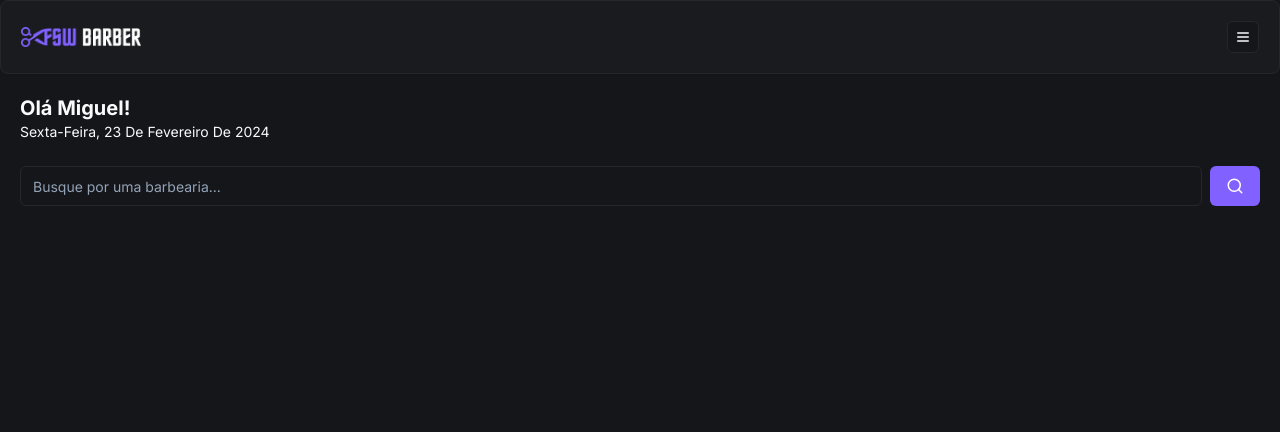
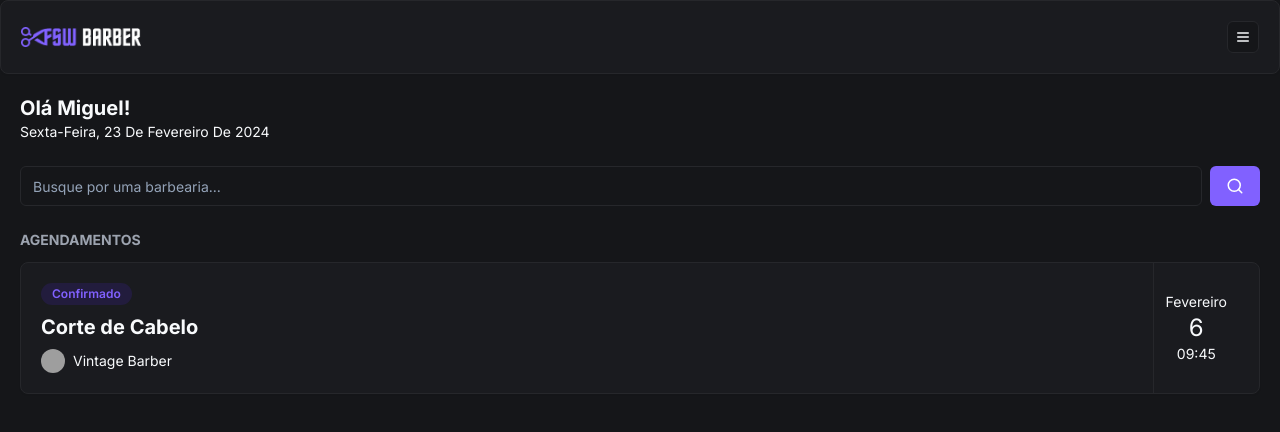
Before and after one commit to menezesds/dev-barbershop-fullsack, a Next.js app: page / in a window 1280 px wide. Shown: the top 432 px of the page. Built offline with nearby package versions, Linux system fonts and the light colour scheme; grey boxes are pictures that could not be loaded.

Commit message:
feat: add initial booking component

```diff
--- a/app/(home)/page.tsx
+++ b/app/(home)/page.tsx
@@ -3,6 +3,7 @@ import { format } from "date-fns"
 import Header from "../_components/header"
 import { ptBR } from "date-fns/locale"
 import Search from "./_components/search"
+import BookingItem from "../_components/booking.item"
 
 export default function Home() {
   return (
@@ -10,11 +11,16 @@ export default function Home() {
       <Header/>
       <div className="px-5 pt-5">
         <h2 className="text-xl font-bold">Olá Miguel!</h2>
-        <p className="capitalize text-sm">{format(new Date(), "EEEE', 'dd' de 'MMMM' de 'YYY", {locale: ptBR})}</p>
+        <p className="capitalize text-sm">{format(new Date(), "EEEE', 'dd' de 'MMMM' de 'yyy", {locale: ptBR})}</p>
       </div>
       <div className="px-5 mt-6">
         <Search />
       </div>
+      <div className="px-5 mt-6">
+        <h2 className="text-sm uppercase text-gray-400 font-bold mb-3">Agendamentos</h2>
+        <BookingItem/>
+      </div>
+
     </div>
   )
 }
--- /dev/null
+++ b/app/_components/booking.item.tsx
@@ -0,0 +1,32 @@
+import { Badge } from "./ui/badge";
+import { Card, CardContent } from "./ui/card";
+import { Avatar, AvatarFallback, AvatarImage } from "../_components/ui/avatar";
+
+const BookingItem = () => {
+    return (
+        <Card>
+            <CardContent className="flex justify-between p-5 py-0">
+                <div className="flex flex-col gap-2 py-5">
+                    <Badge className="bg-[#221C3D] text-primary hover:bg-[#221C3D] w-fit">Confirmado</Badge>
+                    <div className="flex flex-col gap-2">
+                        <h2 className="font-bold text-xl">Corte de Cabelo</h2>
+                        <div className="flex flex-row items-center gap-2">
+                            <Avatar className="h-6 w-6">
+                                <AvatarImage src="https://utfs.io/f/c97a2dc9-cf62-468b-a851-bfd2bdde775f-16p.png"/>
+                                <AvatarFallback>A</AvatarFallback>
+                            </Avatar>
+                            <h3 className="text-sm">Vintage Barber</h3>
+                        </div>
+                    </div>
+                </div>
+                <div className="flex flex-col items-center justify-center border-l border-solid border-secondary px-3">
+                        <p className="text-sm">Fevereiro</p>
+                        <p className="text-2xl">6</p>
+                        <p className="text-sm">09:45</p>
+                    </div>
+            </CardContent>
+        </Card>
+    );
+}
+
+export default BookingItem;
--- /dev/null
+++ b/app/_components/ui/avatar.tsx
@@ -0,0 +1,50 @@
+"use client"
+
+import * as React from "react"
+import * as AvatarPrimitive from "@radix-ui/react-avatar"
+
+import { cn } from "@/app/_lib/utils"
+
+const Avatar = React.forwardRef<
+  React.ElementRef<typeof AvatarPrimitive.Root>,
+  React.ComponentPropsWithoutRef<typeof AvatarPrimitive.Root>
+>(({ className, ...props }, ref) => (
+  <AvatarPrimitive.Root
+    ref={ref}
+    className={cn(
+      "relative flex h-10 w-10 shrink-0 overflow-hidden rounded-full",
+      className
+    )}
+    {...props}
+  />
+))
+Avatar.displayName = AvatarPrimitive.Root.displayName
+
+const AvatarImage = React.forwardRef<
+  React.ElementRef<typeof AvatarPrimitive.Image>,
+  React.ComponentPropsWithoutRef<typeof AvatarPrimitive.Image>
+>(({ className, ...props }, ref) => (
+  <AvatarPrimitive.Image
+    ref={ref}
+    className={cn("aspect-square h-full w-full", className)}
+    {...props}
+  />
+))
+AvatarImage.displayName = AvatarPrimitive.Image.displayName
+
+const AvatarFallback = React.forwardRef<
+  React.ElementRef<typeof AvatarPrimitive.Fallback>,
+  React.ComponentPropsWithoutRef<typeof AvatarPrimitive.Fallback>
+>(({ className, ...props }, ref) => (
+  <AvatarPrimitive.Fallback
+    ref={ref}
+    className={cn(
+      "flex h-full w-full items-center justify-center rounded-full bg-muted",
+      className
+    )}
+    {...props}
+  />
+))
+AvatarFallback.displayName = AvatarPrimitive.Fallback.displayName
+
+export { Avatar, AvatarImage, AvatarFallback }
--- /dev/null
+++ b/app/_components/ui/badge.tsx
@@ -0,0 +1,36 @@
+import * as React from "react"
+import { cva, type VariantProps } from "class-variance-authority"
+
+import { cn } from "@/app/_lib/utils"
+
+const badgeVariants = cva(
+  "inline-flex items-center rounded-full border px-2.5 py-0.5 text-xs font-semibold transition-colors focus:outline-none focus:ring-2 focus:ring-ring focus:ring-offset-2",
+  {
+    variants: {
+      variant: {
+        default:
+          "border-transparent bg-primary text-primary-foreground hover:bg-primary/80",
+        secondary:
+          "border-transparent bg-secondary text-secondary-foreground hover:bg-secondary/80",
+        destructive:
+          "border-transparent bg-destructive text-destructive-foreground hover:bg-destructive/80",
+        outline: "text-foreground",
+      },
+    },
+    defaultVariants: {
+      variant: "default",
+    },
+  }
+)
+
+export interface BadgeProps
+  extends React.HTMLAttributes<HTMLDivElement>,
+    VariantProps<typeof badgeVariants> {}
+
+function Badge({ className, variant, ...props }: BadgeProps) {
+  return (
+    <div className={cn(badgeVariants({ variant }), className)} {...props} />
+  )
+}
+
+export { Badge, badgeVariants }
--- a/package.json
+++ b/package.json
@@ -24,6 +24,7 @@
   },
   "dependencies": {
     "@prisma/client": "^5.9.1",
+    "@radix-ui/react-avatar": "^1.0.4",
     "@radix-ui/react-slot": "^1.0.2",
     "class-variance-authority": "^0.7.0",
     "clsx": "^2.1.0",
```
Also changed, not shown: public/img-1.png (added), 1 other file (tests, documents, lock files or other folders).
